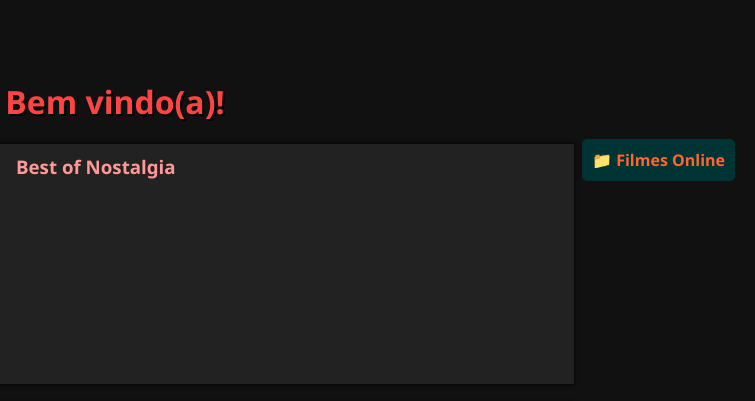
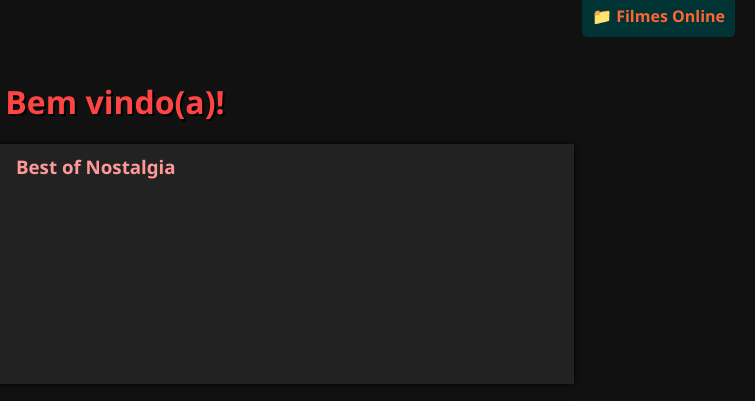
Before and after one commit to jsfelixz/felix, a plain HTML site: page index.html in a window 1280 px wide. Shown: the top 401 px of the page, 525-1280 px from the left. Drawn offline with Linux system fonts and the light colour scheme.

Commit message:
Update arqcss01.css

```diff
--- a/css/arqcss01.css
+++ b/css/arqcss01.css
@@ -74,7 +74,7 @@
 	  position: fixed;
 	  right: 20px;
 	  font-weight: bold;
-  	  top: 20%; /* Opcional: para centralizar verticalmente na tela */
+  	  top: 2%; /* Opcional: para centralizar verticalmente na tela */
   	  transform: translateY(-50%); /* Opcional: para ajustar o alinhamento vertical */
   	  background-color: #003333; /* Opcional: para destacar o elemento */
   	  padding: 10px; /* Opcional: para adicionar um espaçamento interno */
```
